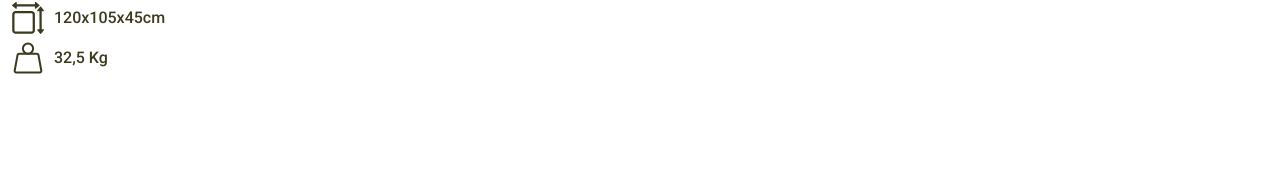
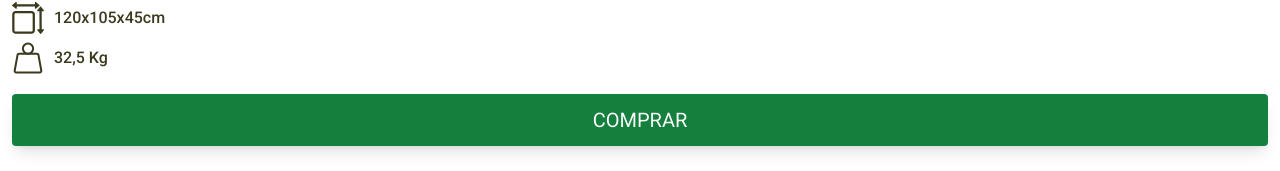
Before and after one commit to matheusmfl/tabua-gaucha, a Next.js app: page /produto/1 in a window 1280 px wide. Shown: the part 825-996 px from the top of the page. Before the commit the page ends 915 px from the top, so only its background shows below. Built offline with nearby package versions, Linux system fonts and the light colour scheme.

Commit message:
Create CTA Button

```diff
--- a/src/app/components/product/ProductDescription.tsx
+++ b/src/app/components/product/ProductDescription.tsx
@@ -33,6 +33,15 @@ export function ProductDescription({ price, madeira, dimensao, peso }: ProductDe
           {peso}
         </div>
 
+        {/* CTA Section */}
+        <div className="flex flex-col gap-[10px] py-3">
+
+          <button className="text-center py-3 shadow-lg hover:scale-105 uppercase text-xl bg-green-700 text-slate-50 rounded-[4px] w-full">
+            COMPRAR
+          </button>
+
+        </div>
+
       </div>
     </section>
   )
```
